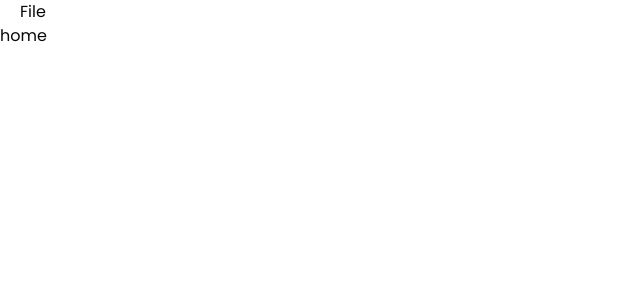
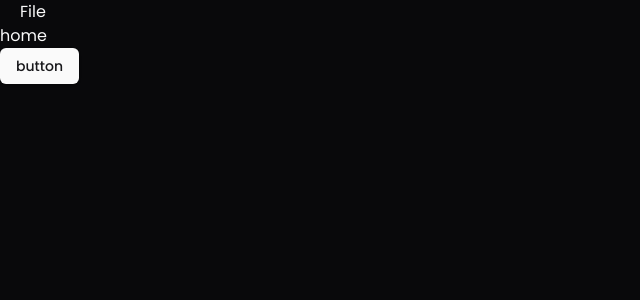
Before and after one commit to sdn1364/nappy, a React (Vite) app: page / in a window 1280 px wide. Shown: the top 300 px of the page, without its empty margins (0-640 px from the left). Built offline with nearby package versions, Linux system fonts and the light colour scheme.

Commit message:
add tip tap editor

```diff
--- a/package.json
+++ b/package.json
@@ -21,6 +21,9 @@
     "@tanstack/react-router": "^1.64.3",
     "@tanstack/react-table": "^8.20.5",
     "@tanstack/zod-form-adapter": "^0.33.0",
+    "@tiptap/pm": "^2.8.0",
+    "@tiptap/react": "^2.8.0",
+    "@tiptap/starter-kit": "^2.8.0",
     "class-variance-authority": "^0.7.0",
     "clsx": "^2.1.1",
     "lucide-react": "^0.452.0",
--- a/src/routes/index.lazy.tsx
+++ b/src/routes/index.lazy.tsx
@@ -1,3 +1,4 @@
+import { Button } from "@/components/ui/button";
 import { createLazyFileRoute } from "@tanstack/react-router";
 
 export const Route = createLazyFileRoute("/")({
@@ -8,6 +9,7 @@ function Index() {
   return (
     <div>
       <h3>home</h3>
+      <Button variant="default">button</Button>
     </div>
   );
 }
```
Also changed, not shown: src/App.tsx (+4 -3 lines), src/components/ui/button.tsx (+11 -11 lines), 1 other file (tests, documents, lock files or other folders).
